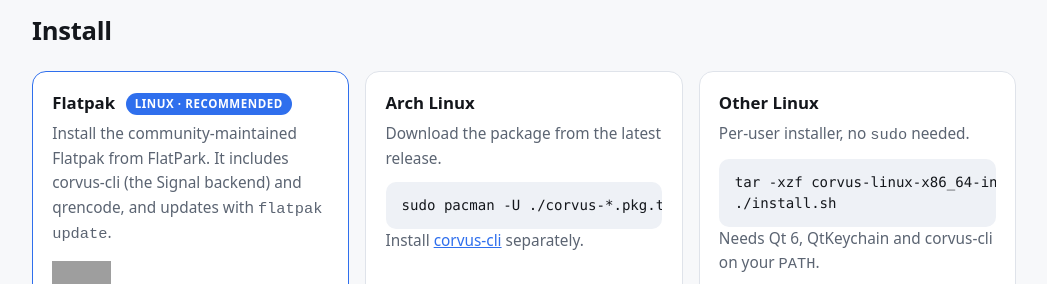
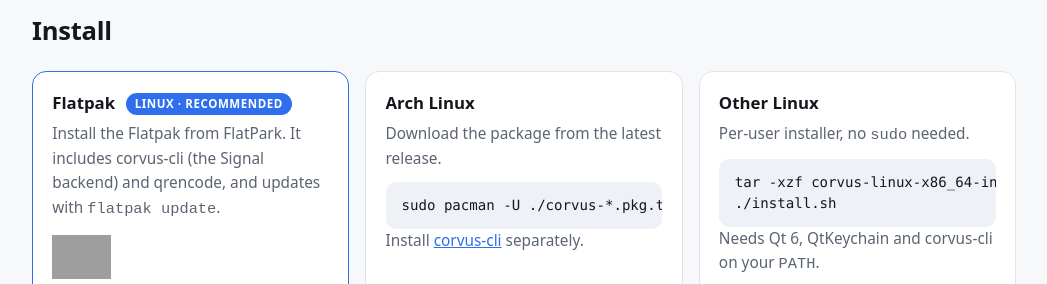
Before and after one commit to ada-h00k/Corvus, a plain HTML site: page docs/website/index.html in a window 1280 px wide. Shown: the part 1500-1784 px from the top of the page, without its empty margins (116-1163 px from the left). Drawn offline with Linux system fonts and the light colour scheme; grey boxes are pictures that could not be loaded; files whose address does not match are found by name.

Commit message:
Update Flatpak installation instructions in index.html

```diff
--- a/docs/website/index.html
+++ b/docs/website/index.html
@@ -125,7 +125,7 @@
 
         <div class="card rec">
           <h3>Flatpak <span class="tag">Linux · recommended</span></h3>
-          <p>Install the community-maintained Flatpak from FlatPark. It includes corvus-cli (the Signal backend) and qrencode, and updates with <code>flatpak update</code>.</p>
+          <p>Install the Flatpak from FlatPark. It includes corvus-cli (the Signal backend) and qrencode, and updates with <code>flatpak update</code>.</p>
           <a class="flatpark-badge" href="https://flatpark.org/apps/io.github.ada_h00k.Corvus">
             <img src="https://flatpark.org/badges/get-it-on-flatpark.svg" alt="Get it on FlatPark">
           </a>
```
